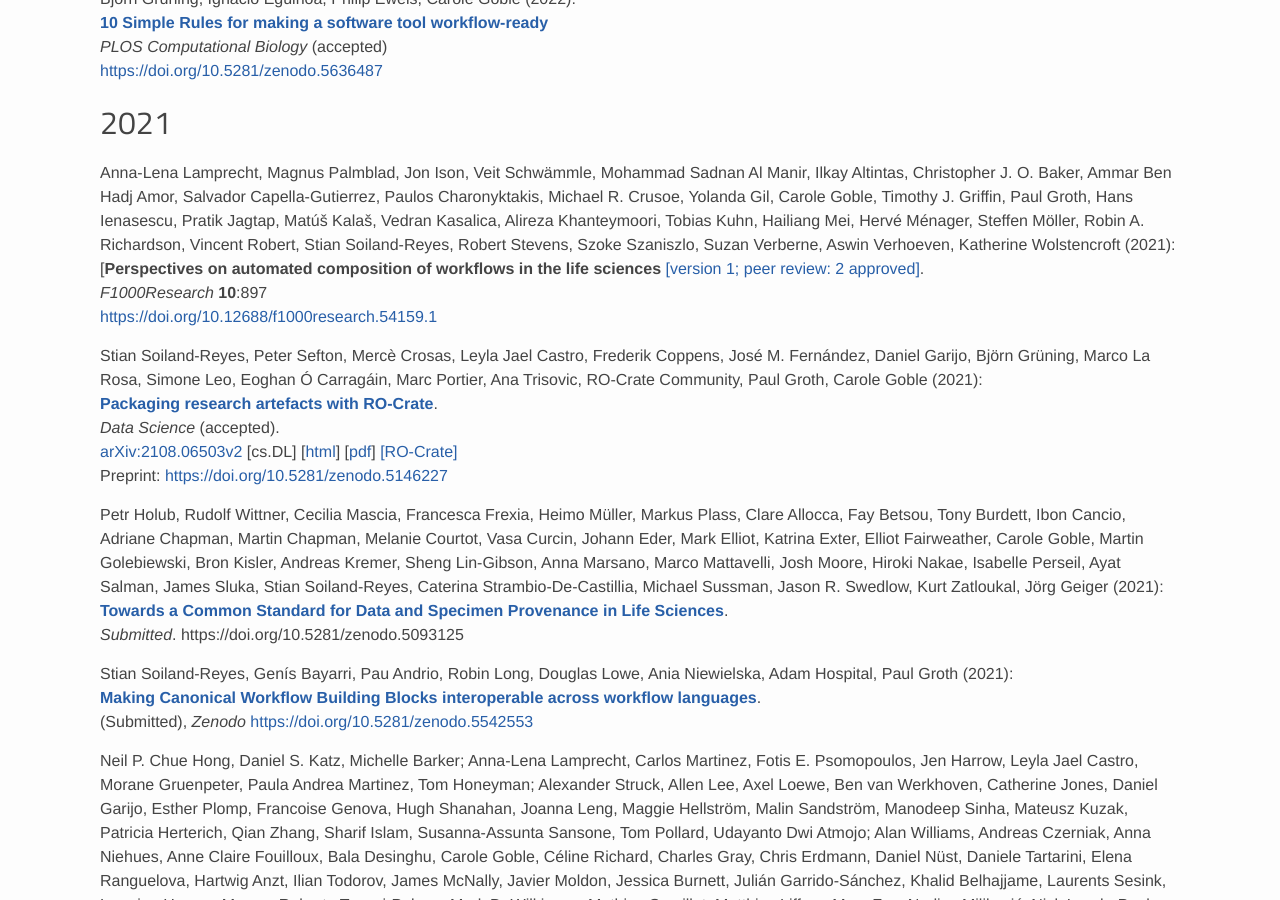
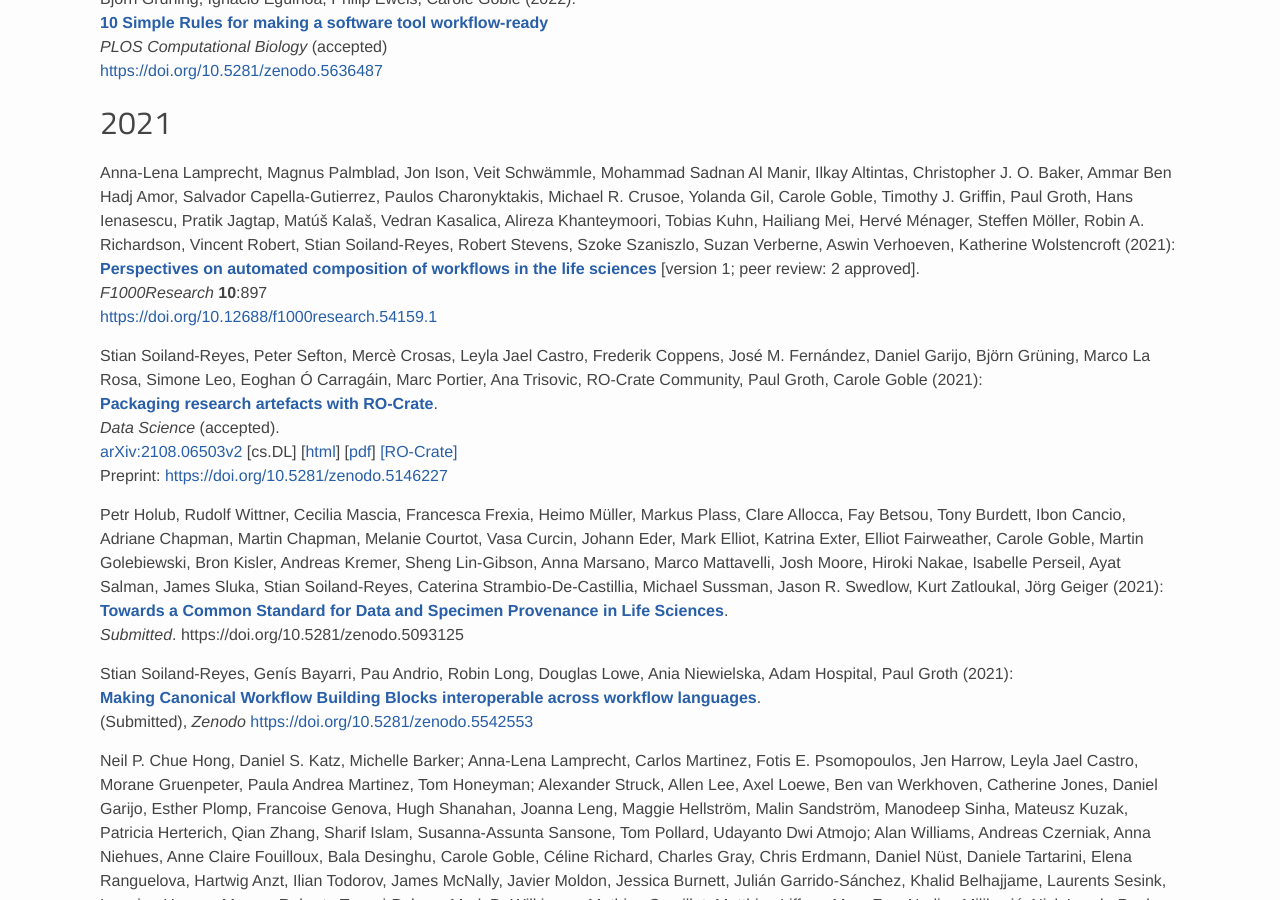
Before and after one commit to eScienceLab/eScienceLab.github.io, a Jekyll site: the page built from publications/index.md, in a window 1280 px wide and 900 px high, scrolled down 706 px. Built offline with Jekyll 4.4.1, drawn with Linux system fonts in a browser that asks for light colours; comment, search, counter and statistics services are not loaded.

Commit message:
Le Markdown

```diff
--- a/publications/index.md
+++ b/publications/index.md
@@ -63,7 +63,7 @@ Matúš Kalaš, Vedran Kasalica, Alireza Khanteymoori,
 Tobias Kuhn, Hailiang Mei, Hervé Ménager, Steffen Möller, Robin A. Richardson,
 Vincent Robert, Stian Soiland-Reyes, Robert Stevens, Szoke Szaniszlo,
 Suzan Verberne, Aswin Verhoeven, Katherine Wolstencroft (2021):
-[**Perspectives on automated composition of workflows in the life sciences** [[version 1; peer review: 2 approved]](https://doi.org/10.12688/f1000research.54159.1).
+[**Perspectives on automated composition of workflows in the life sciences**](https://doi.org/10.12688/f1000research.54159.1) [version 1; peer review: 2 approved].
 _F1000Research_ **10**:897
 <https://doi.org/10.12688/f1000research.54159.1>
 
```
